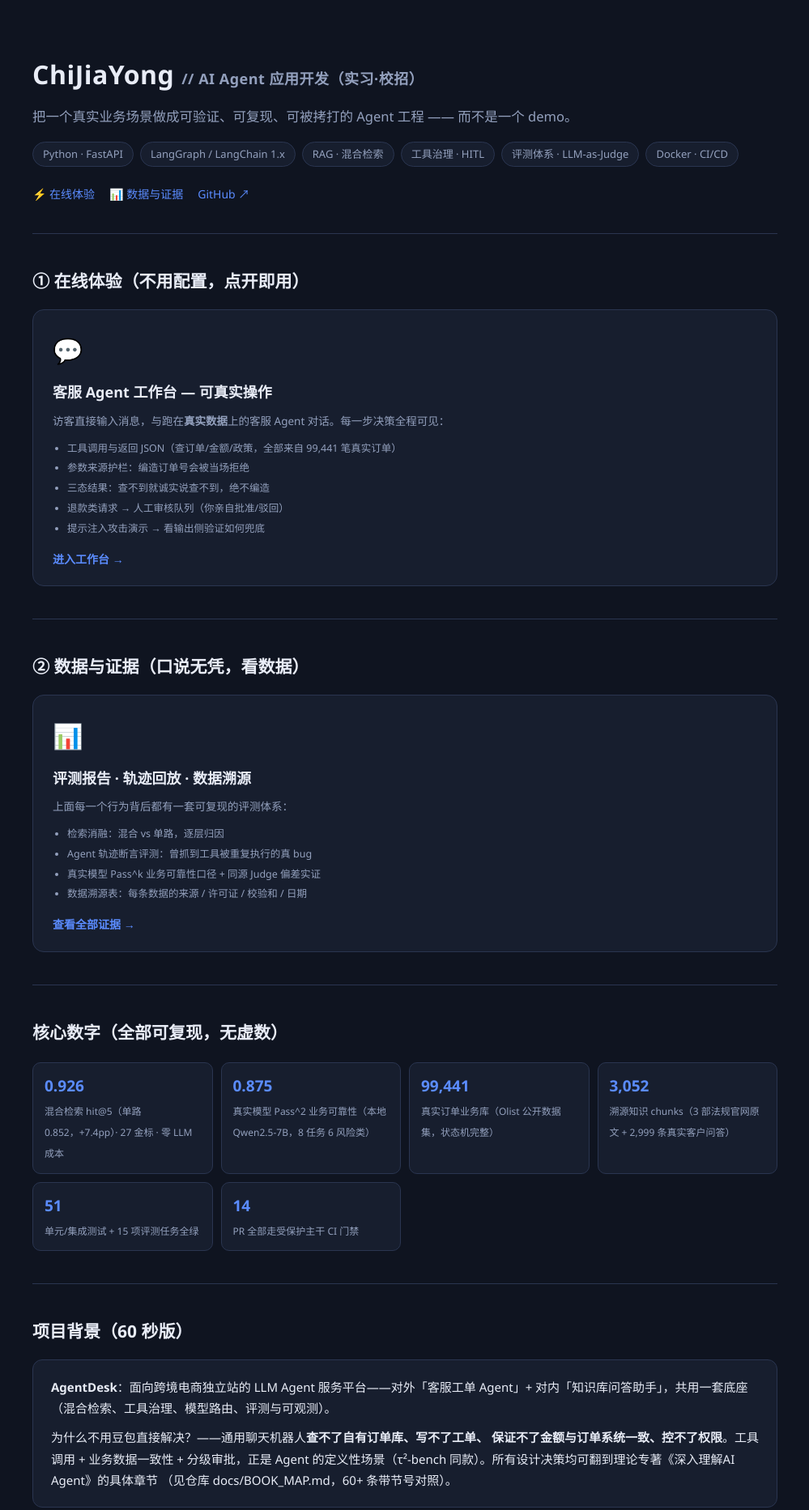
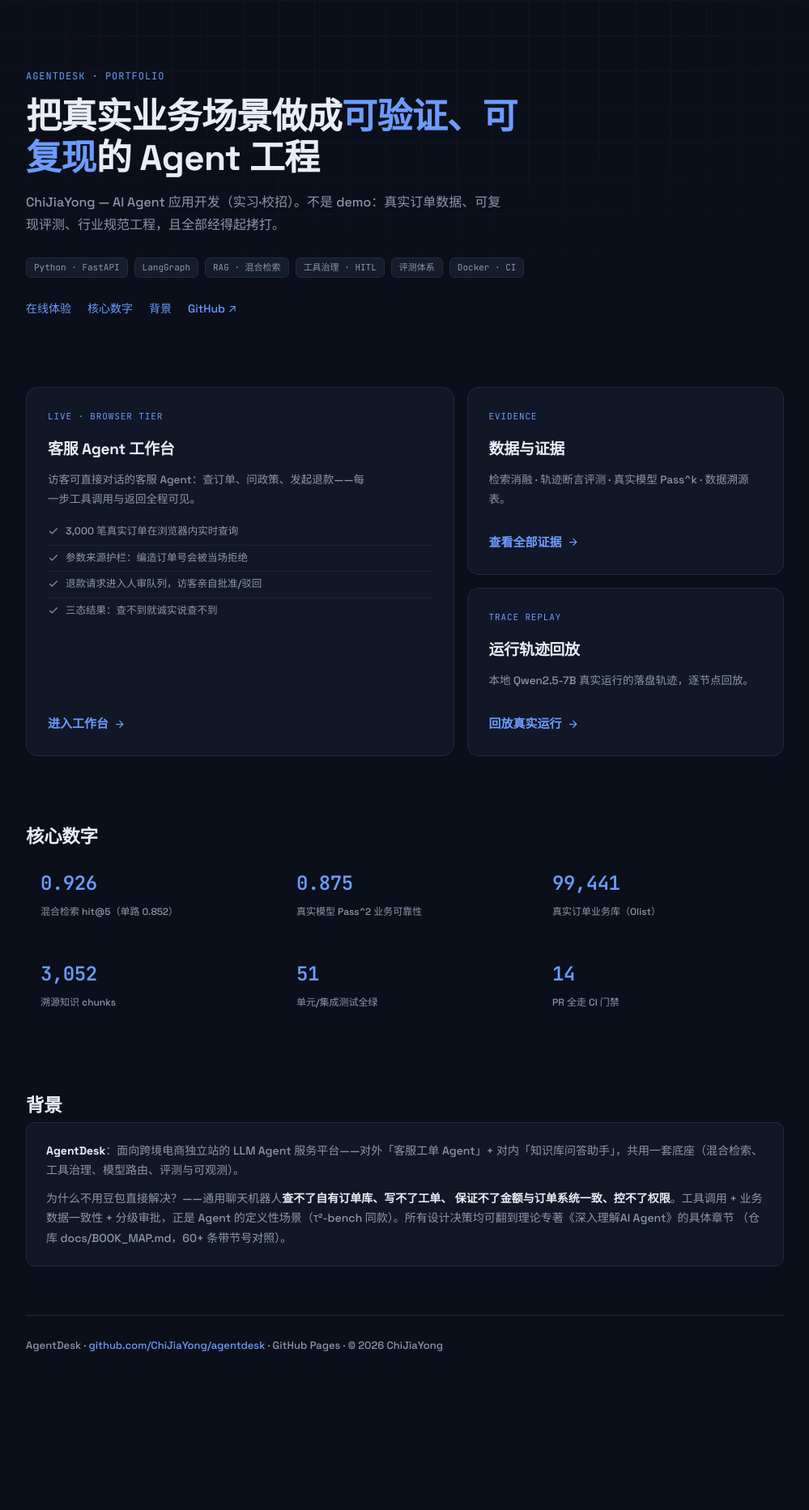
Before and after one commit to ChiJiaYong/ChiJiaYong.github.io, a plain HTML site: page index.html in a window 1280 px wide. Shown: the top 1865 px of the page at 81% size, without its empty margins (140-1139 px from the left). After the commit the page ends 1724 px from the top, so only its background shows below. Drawn offline with Linux system fonts and the light colour scheme.

Commit message:
design upgrade: self-hosted fonts, unified tokens, split hero, bento entries, scroll reveal separated from load animation

```diff
--- a/index.html
+++ b/index.html
@@ -5,116 +5,146 @@
 <meta name="viewport" content="width=device-width, initial-scale=1">
 <title>ChiJiaYong · AI Agent 应用开发</title>
 <meta name="description" content="AI Agent 应用/开发方向求职主页 — AgentDesk 项目：真实数据、可验证评测、行业规范的工程实践。在线可交互体验。">
+<link rel="stylesheet" href="styles.css">
 <style>
-  :root { --bg:#0f1420; --panel:#171e2e; --line:#2a3550; --ink:#e8ecf6; --dim:#93a0bd; --acc:#5b8cff; --ok:#3fbf7f; --warn:#f0a24b; }
-  * { box-sizing:border-box; margin:0; }
-  body { background:var(--bg); color:var(--ink); font:15px/1.75 "Segoe UI",system-ui,"PingFang SC","Microsoft YaHei",sans-serif; }
-  a { color:var(--acc); text-decoration:none; } a:hover { text-decoration:underline; }
-  .wrap { max-width:960px; margin:0 auto; padding:0 20px; }
-  header { padding:64px 0 36px; border-bottom:1px solid var(--line); }
-  header h1 { font-size:32px; letter-spacing:.5px; }
-  header .sub { color:var(--dim); font-size:16.5px; margin:10px 0 16px; }
-  .chips { display:flex; flex-wrap:wrap; gap:8px; }
-  .chip { background:var(--panel); border:1px solid var(--line); padding:3px 12px; border-radius:999px; font-size:13px; color:var(--dim); }
-  nav { display:flex; gap:18px; margin-top:22px; font-size:14px; }
-  section { padding:40px 0; border-bottom:1px solid var(--line); }
-  h2 { font-size:21px; margin-bottom:16px; }
-  .cards { display:grid; grid-template-columns:1fr 1fr; gap:16px; }
-  .big { display:block; background:var(--panel); border:1px solid var(--line); border-radius:14px;
-         padding:24px 24px 20px; color:var(--ink); transition:border-color .15s, transform .15s; }
-  .big:hover { border-color:var(--acc); transform:translateY(-2px); text-decoration:none; }
-  .big .icon { font-size:30px; } .big h3 { font-size:18px; margin:10px 0 8px; }
-  .big p { color:var(--dim); font-size:13.5px; margin-bottom:10px; }
-  .big ul { padding-left:18px; color:var(--dim); font-size:12.5px; }
-  .big li { margin:3px 0; }
-  .big .go { display:inline-block; margin-top:12px; color:var(--acc); font-weight:600; font-size:14px; }
-  .metric-row { display:grid; grid-template-columns:repeat(auto-fit,minmax(200px,1fr)); gap:10px; margin-top:18px; }
-  .metric { background:var(--panel); border:1px solid var(--line); border-radius:10px; padding:12px 14px; }
-  .metric b { font-size:19px; color:var(--acc); display:block; }
-  .metric span { color:var(--dim); font-size:12px; }
-  footer { padding:26px 0 50px; color:var(--dim); font-size:13px; }
-  code { background:#131a2b; padding:1px 6px; border-radius:5px; font-size:13px; }
+  header { padding: 84px 0 44px; }
+  .eyebrow { font-family: var(--mono); font-size: 12px; color: var(--accent);
+             letter-spacing: 0.08em; margin-bottom: 14px; }
+  header h1 { font-size: clamp(30px, 5vw, 44px); line-height: 1.15; max-width: 22ch; }
+  header h1 em { font-style: normal; color: var(--accent); }
+  header .sub { color: var(--dim); font-size: 16px; margin: 16px 0 22px; max-width: 58ch; }
+  .chips { display: flex; flex-wrap: wrap; gap: 8px; margin-top: 26px; }
+  nav { display: flex; gap: 20px; margin-top: 26px; font-size: 14px; }
+
+  .entry { display: grid; grid-template-columns: 1.35fr 1fr; gap: 16px; }
+  .big { position: relative; display: block; overflow: hidden;
+         background: var(--panel); border: 1px solid var(--line);
+         border-radius: 14px; padding: 26px; color: var(--ink);
+         transition: border-color 0.18s var(--ease), transform 0.18s var(--ease); }
+  .big:hover { border-color: var(--accent-dim); transform: translateY(-3px); }
+  .big.primary { min-height: 320px; display: flex; flex-direction: column; }
+  .big .tag { font-family: var(--mono); font-size: 11px; color: var(--accent);
+              letter-spacing: 0.08em; margin-bottom: 14px; }
+  .big h3 { font-size: 19px; margin-bottom: 10px; }
+  .big p { color: var(--dim); font-size: 13.5px; margin-bottom: 12px; max-width: 46ch; }
+  .big ul { list-style: none; padding: 0; font-size: 12.5px; color: var(--dim); }
+  .big li { padding: 5px 0; border-top: 1px solid var(--line-soft); display: flex; gap: 8px; }
+  .big li:first-child { border-top: 0; }
+  .big li svg { flex: none; margin-top: 3px; }
+  .big .go { margin-top: auto; padding-top: 16px; font-weight: 600; color: var(--accent);
+             display: inline-flex; align-items: center; gap: 6px; }
+  .big .go svg { transition: transform 0.18s var(--ease); }
+  .big:hover .go svg { transform: translateX(4px); }
+  .stack { display: flex; flex-direction: column; gap: 16px; }
+  .stack .big { min-height: 152px; }
+
+  .metric-row { display: grid; grid-template-columns: repeat(3, 1fr); gap: 12px; }
+  .metric { padding: 16px 18px; }
+  .metric b { font-family: var(--mono); font-size: 24px; font-weight: 600;
+              color: var(--accent); display: block; letter-spacing: -0.02em; }
+  .metric span { color: var(--dim); font-size: 12px; }
+  .about { background: var(--panel); border: 1px solid var(--line); border-radius: var(--radius);
+           padding: 22px 24px; font-size: 14px; color: var(--dim); }
+  .about b { color: var(--ink); }
+  footer { padding: 26px 0 50px; color: var(--dim); font-size: 13px;
+           border-top: 1px solid var(--line); margin-top: 20px; }
+  @media (max-width: 820px) {
+    .entry { grid-template-columns: 1fr; }
+    .metric-row { grid-template-columns: 1fr 1fr; }
+  }
 </style>
 </head>
 <body>
 <div class="wrap">
 
-<header id="top">
-  <h1>ChiJiaYong <span style="color:var(--dim);font-size:18px">// AI Agent 应用开发（实习·校招）</span></h1>
-  <p class="sub">把一个真实业务场景做成可验证、可复现、可被拷打的 Agent 工程 —— 而不是一个 demo。</p>
-  <div class="chips">
-    <span class="chip">Python · FastAPI</span><span class="chip">LangGraph / LangChain 1.x</span>
+<header>
+  <p class="eyebrow rise" style="--i:0">AGENTDESK · PORTFOLIO</p>
+  <h1 class="rise" style="--i:1">把真实业务场景做成<em>可验证、可复现</em>的 Agent 工程</h1>
+  <p class="sub rise" style="--i:2">ChiJiaYong — AI Agent 应用开发（实习·校招）。不是 demo：真实订单数据、可复现评测、行业规范工程，且全部经得起拷打。</p>
+  <div class="chips rise" style="--i:3">
+    <span class="chip">Python · FastAPI</span><span class="chip">LangGraph</span>
     <span class="chip">RAG · 混合检索</span><span class="chip">工具治理 · HITL</span>
-    <span class="chip">评测体系 · LLM-as-Judge</span><span class="chip">Docker · CI/CD</span>
+    <span class="chip">评测体系</span><span class="chip">Docker · CI</span>
   </div>
-  <nav>
-    <a href="#experience">⚡ 在线体验</a><a href="#evidence">📊 数据与证据</a>
+  <nav class="rise" style="--i:4">
+    <a href="#experience">在线体验</a><a href="#numbers">核心数字</a><a href="#about">背景</a>
     <a href="https://github.com/ChiJiaYong/agentdesk" target="_blank">GitHub ↗</a>
   </nav>
 </header>
 
 <section id="experience">
-  <h2>① 在线体验（不用配置，点开即用）</h2>
-  <a class="big" href="demo.html">
-    <div class="icon">💬</div>
-    <h3>客服 Agent 工作台 — 可真实操作</h3>
-    <p>访客直接输入消息，与跑在<b>真实数据</b>上的客服 Agent 对话。每一步决策全程可见：</p>
-    <ul>
-      <li>工具调用与返回 JSON（查订单/金额/政策，全部来自 99,441 笔真实订单）</li>
-      <li>参数来源护栏：编造订单号会被当场拒绝</li>
-      <li>三态结果：查不到就诚实说查不到，绝不编造</li>
-      <li>退款类请求 → 人工审核队列（你亲自批准/驳回）</li>
-      <li>提示注入攻击演示 → 看输出侧验证如何兜底</li>
-    </ul>
-    <span class="go">进入工作台 →</span>
-  </a>
-</section>
-
-<section id="evidence">
-  <h2>② 数据与证据（口说无凭，看数据）</h2>
-  <a class="big" href="evidence.html">
-    <div class="icon">📊</div>
-    <h3>评测报告 · 轨迹回放 · 数据溯源</h3>
-    <p>上面每一个行为背后都有一套可复现的评测体系：</p>
-    <ul>
-      <li>检索消融：混合 vs 单路，逐层归因</li>
-      <li>Agent 轨迹断言评测：曾抓到工具被重复执行的真 bug</li>
-      <li>真实模型 Pass^k 业务可靠性口径 + 同源 Judge 偏差实证</li>
-      <li>数据溯源表：每条数据的来源 / 许可证 / 校验和 / 日期</li>
-    </ul>
-    <span class="go">查看全部证据 →</span>
-  </a>
-</section>
-
-<section id="metrics">
-  <h2>核心数字（全部可复现，无虚数）</h2>
-  <div class="metric-row">
-    <div class="metric"><b>0.926</b><span>混合检索 hit@5（单路 0.852，+7.4pp）· 27 金标 · 零 LLM 成本</span></div>
-    <div class="metric"><b>0.875</b><span>真实模型 Pass^2 业务可靠性（本地 Qwen2.5-7B，8 任务 6 风险类）</span></div>
-    <div class="metric"><b>99,441</b><span>真实订单业务库（Olist 公开数据集，状态机完整）</span></div>
-    <div class="metric"><b>3,052</b><span>溯源知识 chunks（3 部法规官网原文 + 2,999 条真实客户问答）</span></div>
-    <div class="metric"><b>51</b><span>单元/集成测试 + 15 项评测任务全绿</span></div>
-    <div class="metric"><b>14</b><span>PR 全部走受保护主干 CI 门禁</span></div>
+  <div class="entry">
+    <a class="big primary rise card-hover" style="--i:0" href="demo.html">
+      <div class="tag">LIVE · BROWSER TIER</div>
+      <h3>客服 Agent 工作台</h3>
+      <p>访客可直接对话的客服 Agent：查订单、问政策、发起退款——每一步工具调用与返回全程可见。</p>
+      <ul>
+        <li><svg width="14" height="14" viewBox="0 0 24 24" fill="none" stroke="currentColor" stroke-width="2"><path d="M20 6L9 17l-5-5"/></svg>3,000 笔真实订单在浏览器内实时查询</li>
+        <li><svg width="14" height="14" viewBox="0 0 24 24" fill="none" stroke="currentColor" stroke-width="2"><path d="M20 6L9 17l-5-5"/></svg>参数来源护栏：编造订单号会被当场拒绝</li>
+        <li><svg width="14" height="14" viewBox="0 0 24 24" fill="none" stroke="currentColor" stroke-width="2"><path d="M20 6L9 17l-5-5"/></svg>退款请求进入人审队列，访客亲自批准/驳回</li>
+        <li><svg width="14" height="14" viewBox="0 0 24 24" fill="none" stroke="currentColor" stroke-width="2"><path d="M20 6L9 17l-5-5"/></svg>三态结果：查不到就诚实说查不到</li>
+      </ul>
+      <span class="go">进入工作台
+        <svg width="15" height="15" viewBox="0 0 24 24" fill="none" stroke="currentColor" stroke-width="2"><path d="M5 12h14M12 5l7 7-7 7"/></svg>
+      </span>
+    </a>
+    <div class="stack">
+      <a class="big rise card-hover" style="--i:1" href="evidence.html">
+        <div class="tag">EVIDENCE</div>
+        <h3>数据与证据</h3>
+        <p>检索消融 · 轨迹断言评测 · 真实模型 Pass^k · 数据溯源表。</p>
+        <span class="go">查看全部证据
+          <svg width="15" height="15" viewBox="0 0 24 24" fill="none" stroke="currentColor" stroke-width="2"><path d="M5 12h14M12 5l7 7-7 7"/></svg>
+        </span>
+      </a>
+      <a class="big rise card-hover" style="--i:2" href="trace-replay.html">
+        <div class="tag">TRACE REPLAY</div>
+        <h3>运行轨迹回放</h3>
+        <p>本地 Qwen2.5-7B 真实运行的落盘轨迹，逐节点回放。</p>
+        <span class="go">回放真实运行
+          <svg width="15" height="15" viewBox="0 0 24 24" fill="none" stroke="currentColor" stroke-width="2"><path d="M5 12h14M12 5l7 7-7 7"/></svg>
+        </span>
+      </a>
+    </div>
   </div>
 </section>
 
-<section id="project">
-  <h2>项目背景（60 秒版）</h2>
-  <div class="card" style="background:var(--panel);border:1px solid var(--line);border-radius:12px;padding:20px 22px">
+<section id="numbers">
+  <h2 data-reveal>核心数字</h2>
+  <div class="metric-row">
+    <div class="metric" style="--i:0" data-reveal><b>0.926</b><span>混合检索 hit@5（单路 0.852）</span></div>
+    <div class="metric" style="--i:1" data-reveal><b>0.875</b><span>真实模型 Pass^2 业务可靠性</span></div>
+    <div class="metric" style="--i:2" data-reveal><b>99,441</b><span>真实订单业务库（Olist）</span></div>
+    <div class="metric" style="--i:3" data-reveal><b>3,052</b><span>溯源知识 chunks</span></div>
+    <div class="metric" style="--i:4" data-reveal><b>51</b><span>单元/集成测试全绿</span></div>
+    <div class="metric" style="--i:5" data-reveal><b>14</b><span>PR 全走 CI 门禁</span></div>
+  </div>
+</section>
+
+<section id="about">
+  <h2 data-reveal>背景</h2>
+  <div class="about" data-reveal>
     <p><b>AgentDesk</b>：面向跨境电商独立站的 LLM Agent 服务平台——对外「客服工单 Agent」+
     对内「知识库问答助手」，共用一套底座（混合检索、工具治理、模型路由、评测与可观测）。</p>
     <p style="margin-top:10px">为什么不用豆包直接解决？——通用聊天机器人<b>查不了自有订单库、写不了工单、
     保证不了金额与订单系统一致、控不了权限</b>。工具调用 + 业务数据一致性 + 分级审批，正是 Agent
     的定义性场景（τ²-bench 同款）。所有设计决策均可翻到理论专著《深入理解AI Agent》的具体章节
-    （见仓库 docs/BOOK_MAP.md，60+ 条带节号对照）。</p>
+    （仓库 docs/BOOK_MAP.md，60+ 条带节号对照）。</p>
   </div>
 </section>
 
 <footer>
   AgentDesk · <a href="https://github.com/ChiJiaYong/agentdesk" target="_blank">github.com/ChiJiaYong/agentdesk</a>
-  · 本站部署于 GitHub Pages · © 2026 ChiJiaYong
+  · GitHub Pages · © 2026 ChiJiaYong
 </footer>
 
 </div>
+<script>
+// 滚动 reveal（IntersectionObserver，reduced-motion 自动失效——见 styles.css）
+const io = new IntersectionObserver((entries) => {
+  entries.forEach(e => { if (e.isIntersecting) { e.target.classList.add("on"); io.unobserve(e.target); } });
+}, { threshold: 0.25 });
+document.querySelectorAll("[data-reveal]").forEach(el => io.observe(el));
+</script>
 </body>
 </html>
--- /dev/null
+++ b/styles.css
@@ -0,0 +1,144 @@
+/* AgentDesk portfolio — design system
+   tokens → base → components → motion. Zero build step. */
+
+/* ---------- fonts (self-hosted, latin; 中文走系统栈) ---------- */
+@font-face {
+  font-family: "Space Grotesk";
+  src: url("fonts/SpaceGrotesk-500.woff2") format("woff2");
+  font-weight: 500; font-display: swap;
+}
+@font-face {
+  font-family: "Space Grotesk";
+  src: url("fonts/SpaceGrotesk-700.woff2") format("woff2");
+  font-weight: 700; font-display: swap;
+}
+@font-face {
+  font-family: "JetBrains Mono";
+  src: url("fonts/JetBrainsMono-400.woff2") format("woff2");
+  font-weight: 400; font-display: swap;
+}
+@font-face {
+  font-family: "JetBrains Mono";
+  src: url("fonts/JetBrainsMono-600.woff2") format("woff2");
+  font-weight: 600; font-display: swap;
+}
+
+/* ---------- tokens ---------- */
+:root {
+  --bg: #0b0f19;
+  --panel: #111726;
+  --panel-2: #151c2c;
+  --line: #202b42;
+  --line-soft: #1a2338;
+  --ink: #e9edf5;
+  --dim: #8b96ad;
+  --accent: #6c9bff;
+  --accent-dim: #3d5aa8;
+  --ok: #4fc489;
+  --warn: #e8a75c;
+  --bad: #e5646c;
+  --sans: "Space Grotesk", -apple-system, "PingFang SC", "Microsoft YaHei", sans-serif;
+  --mono: "JetBrains Mono", ui-monospace, Consolas, monospace;
+  --radius: 10px;
+  --ease: cubic-bezier(0.16, 1, 0.3, 1);
+}
+
+/* ---------- base ---------- */
+* { box-sizing: border-box; margin: 0; }
+html { scroll-behavior: smooth; }
+body {
+  background: var(--bg); color: var(--ink);
+  font: 15px/1.75 var(--sans);
+  -webkit-font-smoothing: antialiased;
+}
+/* 细网格纹理：固定层，不随滚动重绘 */
+body::before {
+  content: ""; position: fixed; inset: 0; z-index: 0; pointer-events: none;
+  background-image:
+    linear-gradient(var(--line-soft) 1px, transparent 1px),
+    linear-gradient(90deg, var(--line-soft) 1px, transparent 1px);
+  background-size: 44px 44px;
+  opacity: 0.35;
+  mask-image: radial-gradient(ellipse 90% 70% at 50% 0%, #000 30%, transparent 75%);
+  -webkit-mask-image: radial-gradient(ellipse 90% 70% at 50% 0%, #000 30%, transparent 75%);
+}
+.wrap, body > .wrap > * { position: relative; z-index: 1; }
+a { color: var(--accent); text-decoration: none; }
+a:hover { text-decoration: underline; text-underline-offset: 3px; }
+code { font-family: var(--mono); font-size: 0.86em; background: var(--panel-2);
+       padding: 1px 6px; border-radius: 5px; }
+::selection { background: var(--accent-dim); color: #fff; }
+
+/* ---------- layout ---------- */
+.wrap { max-width: 980px; margin: 0 auto; padding: 0 22px; }
+.top { max-width: 1240px; margin: 0 auto; padding: 18px 22px 0;
+       display: flex; justify-content: space-between; align-items: center; }
+section, .section { padding: 40px 0; }
+
+/* ---------- type ---------- */
+h1, h2, h3 { font-family: var(--sans); letter-spacing: -0.015em; }
+.display { font-family: var(--sans); font-weight: 700; letter-spacing: -0.03em; }
+.mono { font-family: var(--mono); }
+.num { font-family: var(--mono); font-weight: 600; letter-spacing: -0.02em; }
+
+/* ---------- components ---------- */
+.panel { background: var(--panel); border: 1px solid var(--line); border-radius: var(--radius); }
+.btn {
+  display: inline-flex; align-items: center; gap: 8px;
+  background: var(--accent); color: #fff; border: 1px solid transparent;
+  border-radius: 8px; padding: 9px 18px; cursor: pointer; font: inherit;
+  transition: transform 0.12s var(--ease), background 0.15s;
+}
+.btn:hover { background: #5a8bf0; }
+.btn:active { transform: translateY(1px) scale(0.98); }
+.btn.ghost { background: transparent; color: var(--ink); border-color: var(--line); }
+.btn.ghost:hover { border-color: var(--accent-dim); }
+.chip {
+  display: inline-block; font-family: var(--mono); font-size: 11px;
+  background: var(--panel-2); border: 1px solid var(--line); color: var(--dim);
+  padding: 2px 9px; border-radius: 6px;
+}
+.badge { display: inline-block; font-family: var(--mono); font-size: 11px;
+         background: rgba(108, 155, 255, 0.12); color: var(--accent);
+         border: 1px solid rgba(108, 155, 255, 0.3); padding: 1px 9px; border-radius: 6px; }
+.card { background: var(--panel); border: 1px solid var(--line); border-radius: var(--radius); }
+
+/* ---------- motion ---------- */
+@keyframes rise {
+  from { opacity: 0; transform: translateY(14px); }
+  to { opacity: 1; transform: none; }
+}
+@keyframes fadein { from { opacity: 0; } to { opacity: 1; } }
+@keyframes slidein {
+  from { opacity: 0; transform: translateX(-10px); }
+  to { opacity: 1; transform: none; }
+}
+.rise { animation: rise 0.7s var(--ease) both; animation-delay: calc(var(--i, 0) * 90ms); }
+.fade { animation: fadein 0.5s var(--ease) both; }
+.slide { animation: slidein 0.35s var(--ease) both; }
+
+[data-reveal] { opacity: 0; transform: translateY(18px);
+                transition: opacity 0.7s var(--ease), transform 0.7s var(--ease);
+                transition-delay: calc(var(--i, 0) * 80ms); }
+[data-reveal].on { opacity: 1; transform: none; }
+
+/* 交互微反馈 */
+.btn:active, button:active { transform: translateY(1px) scale(0.98); }
+.card-hover { transition: border-color 0.18s var(--ease), transform 0.18s var(--ease); }
+.card-hover:hover { border-color: var(--accent-dim); transform: translateY(-2px); }
+
+/* 滚动条 */
+::-webkit-scrollbar { width: 10px; height: 10px; }
+::-webkit-scrollbar-thumb { background: var(--line); border-radius: 6px; }
+::-webkit-scrollbar-track { background: transparent; }
+
+/* ---------- reduced motion（非协商项） ---------- */
+@media (prefers-reduced-motion: reduce) {
+  html { scroll-behavior: auto; }
+  *, *::before, *::after {
+    animation-duration: 0.01ms !important;
+    animation-iteration-count: 1 !important;
+    transition-duration: 0.01ms !important;
+  }
+  [data-reveal] { opacity: 1; transform: none; }
+}
```
Also changed, not shown: demo.html (+59 -58 lines), evidence.html (+5 -6 lines), trace-replay.html (+2 -1 lines), fonts/JetBrainsMono-400.woff2 (added), fonts/JetBrainsMono-600.woff2 (added), fonts/SpaceGrotesk-500.woff2 (added), fonts/SpaceGrotesk-700.woff2 (added).
